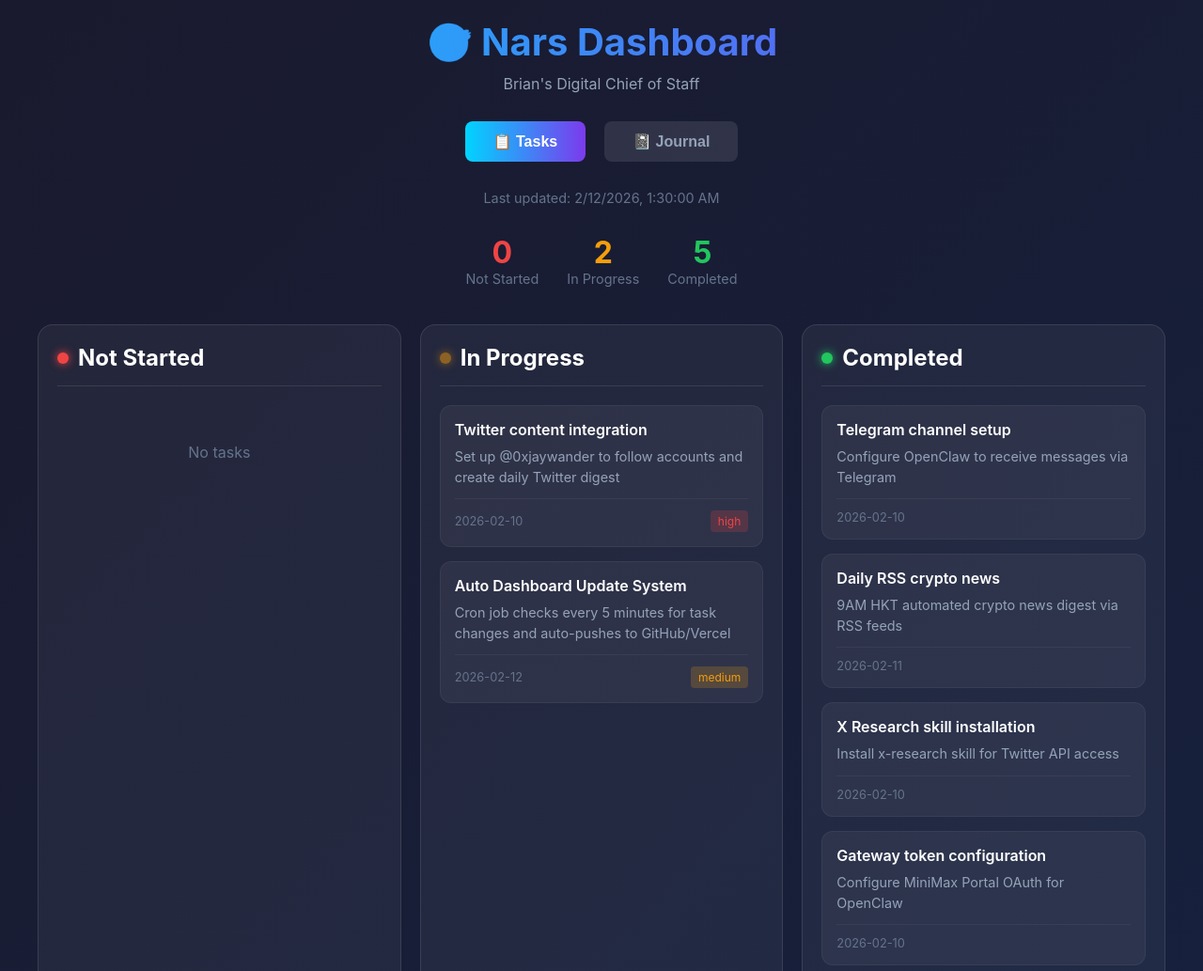
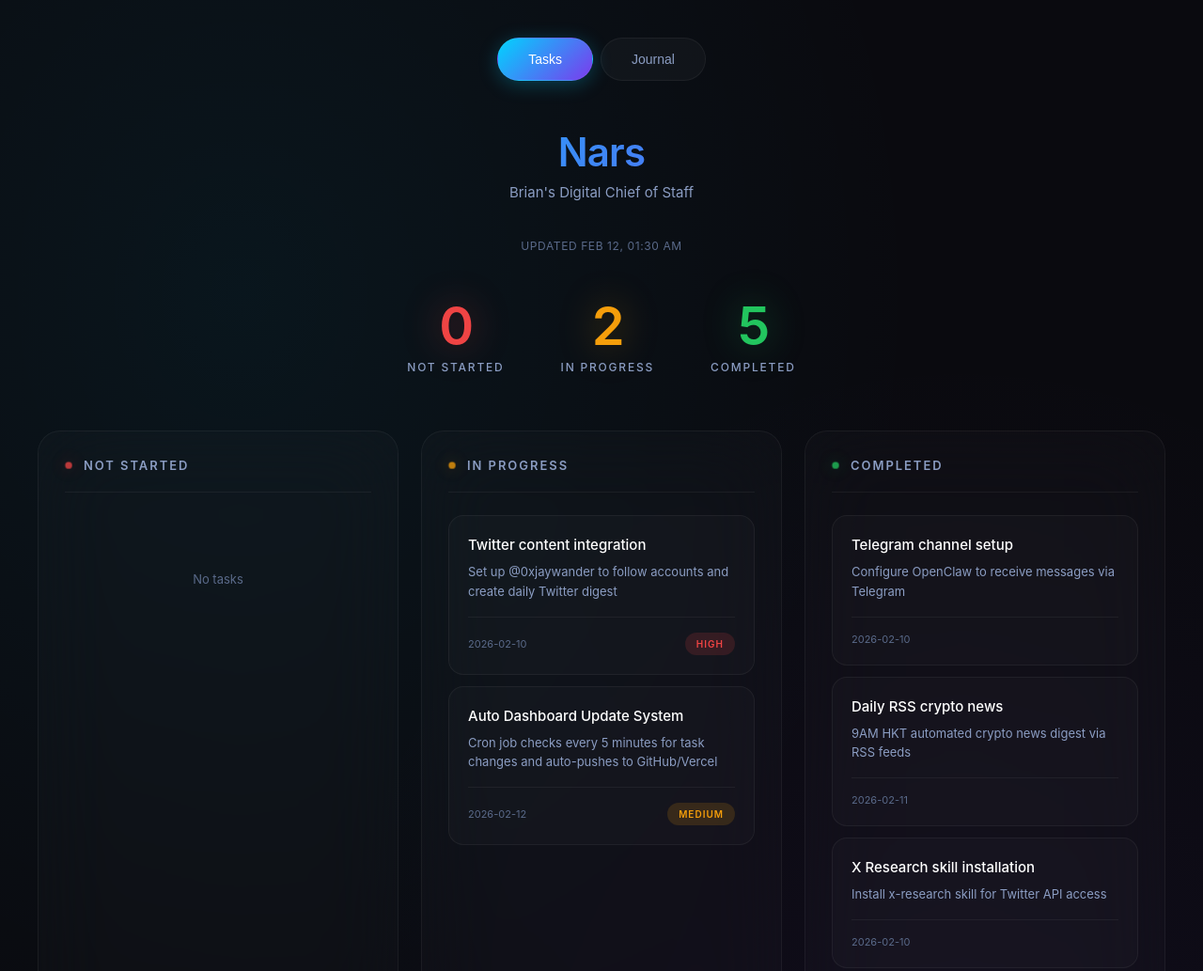
Before and after one commit to 0xjaywander/nars-dashboard, a website: page dashboard.html in a window 1280 px wide. Shown: the top 1033 px of the page at 94% size. Drawn offline with Linux system fonts and the light colour scheme.

Commit message:
Redesign dashboard - Apple/Tesla inspired UI

```diff
--- a/dashboard.html
+++ b/dashboard.html
@@ -11,180 +11,94 @@
             box-sizing: border-box;
         }
 
+        :root {
+            --bg-primary: #0a0a0f;
+            --bg-card: rgba(255, 255, 255, 0.02);
+            --bg-card-hover: rgba(255, 255, 255, 0.05);
+            --accent-gradient: linear-gradient(135deg, #00d4ff 0%, #7c3aed 100%);
+            --text-primary: #ffffff;
+            --text-secondary: #8b9dc3;
+            --text-muted: #5a6a8a;
+            --border-subtle: rgba(255, 255, 255, 0.05);
+        }
+
         body {
-            font-family: -apple-system, BlinkMacSystemFont, 'Segoe UI', Roboto, Oxygen, Ubuntu, sans-serif;
-            background: linear-gradient(135deg, #1a1a2e 0%, #16213e 100%);
+            font-family: -apple-system, BlinkMacSystemFont, 'SF Pro Display', 'Segoe UI', Roboto, sans-serif;
+            background: var(--bg-primary);
+            background-image:
+                radial-gradient(ellipse at 20% 20%, rgba(0, 212, 255, 0.06) 0%, transparent 50%),
+                radial-gradient(ellipse at 80% 80%, rgba(124, 58, 237, 0.06) 0%, transparent 50%);
             min-height: 100vh;
-            color: #fff;
-            padding: 20px;
+            color: var(--text-primary);
+            padding: 40px 20px;
         }
 
         .nav {
             display: flex;
             justify-content: center;
-            gap: 20px;
-            margin-bottom: 30px;
+            gap: 8px;
+            margin-bottom: 50px;
         }
 
         .nav-btn {
-            padding: 12px 30px;
+            padding: 14px 32px;
             border: none;
-            border-radius: 8px;
+            border-radius: 100px;
             cursor: pointer;
-            font-size: 1rem;
-            font-weight: 600;
-            transition: all 0.3s;
-            background: rgba(255, 255, 255, 0.1);
-            color: #94a3b8;
+            font-size: 14px;
+            font-weight: 500;
+            transition: all 0.4s cubic-bezier(0.4, 0, 0.2, 1);
+            background: rgba(255, 255, 255, 0.03);
+            color: var(--text-secondary);
+            border: 1px solid var(--border-subtle);
         }
 
         .nav-btn.active {
-            background: linear-gradient(90deg, #00d4ff, #7c3aed);
-            color: #fff;
+            background: var(--accent-gradient);
+            color: var(--text-primary);
+            box-shadow: 0 4px 20px rgba(0, 212, 255, 0.25);
         }
 
-        .nav-btn:hover {
-            background: rgba(255, 255, 255, 0.2);
+        .nav-btn:hover:not(.active) {
+            background: rgba(255, 255, 255, 0.06);
+            color: var(--text-primary);
         }
 
         .header {
             text-align: center;
-            margin-bottom: 30px;
+            margin-bottom: 40px;
         }
 
         .header h1 {
-            font-size: 2.5rem;
-            margin-bottom: 10px;
-            background: linear-gradient(90deg, #00d4ff, #7c3aed);
+            font-size: 42px;
+            font-weight: 600;
+            letter-spacing: -0.02em;
+            background: var(--accent-gradient);
             -webkit-background-clip: text;
             -webkit-text-fill-color: transparent;
             background-clip: text;
+            margin-bottom: 8px;
         }
 
         .header p {
-            color: #94a3b8;
+            color: var(--text-secondary);
+            font-size: 15px;
         }
 
         .last-updated {
             text-align: center;
-            color: #64748b;
-            font-size: 0.9rem;
-            margin-bottom: 30px;
-        }
-
-        .dashboard {
-            display: grid;
-            grid-template-columns: repeat(auto-fit, minmax(300px, 1fr));
-            gap: 20px;
-            max-width: 1200px;
-            margin: 0 auto;
-        }
-
-        .column {
-            background: rgba(255, 255, 255, 0.05);
-            border-radius: 16px;
-            padding: 20px;
-            border: 1px solid rgba(255, 255, 255, 0.1);
-        }
-
-        .column h2 {
-            display: flex;
-            align-items: center;
-            gap: 10px;
-            margin-bottom: 20px;
-            padding-bottom: 15px;
-            border-bottom: 1px solid rgba(255, 255, 255, 0.1);
-        }
-
-        .status-dot {
-            width: 12px;
-            height: 12px;
-            border-radius: 50%;
-        }
-
-        .not-started .status-dot {
-            background: #ef4444;
-            box-shadow: 0 0 10px #ef4444;
-        }
-
-        .in-progress .status-dot {
-            background: #f59e0b;
-            box-shadow: 0 0 10px #f59e0b;
-            animation: pulse 2s infinite;
-        }
-
-        .completed .status-dot {
-            background: #22c55e;
-            box-shadow: 0 0 10px #22c55e;
-        }
-
-        @keyframes pulse {
-            0%, 100% { opacity: 1; }
-            50% { opacity: 0.5; }
-        }
-
-        .task-card {
-            background: rgba(255, 255, 255, 0.05);
-            border-radius: 12px;
-            padding: 15px;
-            margin-bottom: 15px;
-            border: 1px solid rgba(255, 255, 255, 0.05);
-        }
-
-        .task-title {
-            font-weight: 600;
-            margin-bottom: 8px;
-        }
-
-        .task-description {
-            color: #94a3b8;
-            font-size: 0.9rem;
-            line-height: 1.5;
-        }
-
-        .task-meta {
-            display: flex;
-            justify-content: space-between;
-            align-items: center;
-            margin-top: 12px;
-            padding-top: 12px;
-            border-top: 1px solid rgba(255, 255, 255, 0.05);
-            font-size: 0.8rem;
-            color: #64748b;
-        }
-
-        .priority {
-            padding: 4px 8px;
-            border-radius: 4px;
-            font-size: 0.75rem;
-        }
-
-        .priority.high {
-            background: rgba(239, 68, 68, 0.2);
-            color: #ef4444;
-        }
-
-        .priority.medium {
-            background: rgba(245, 158, 11, 0.2);
-            color: #f59e0b;
-        }
-
-        .priority.low {
-            background: rgba(34, 197, 94, 0.2);
-            color: #22c55e;
-        }
-
-        .empty-state {
-            text-align: center;
-            padding: 40px 20px;
-            color: #64748b;
+            color: var(--text-muted);
+            font-size: 12px;
+            margin-bottom: 50px;
+            letter-spacing: 0.05em;
+            text-transform: uppercase;
         }
 
         .stats {
             display: flex;
             justify-content: center;
-            gap: 30px;
-            margin-bottom: 40px;
+            gap: 60px;
+            margin-bottom: 60px;
         }
 
         .stat {
@@ -192,43 +106,169 @@
         }
 
         .stat-number {
-            font-size: 2rem;
-            font-weight: 700;
+            font-size: 56px;
+            font-weight: 600;
+            letter-spacing: -0.03em;
+            line-height: 1;
+            margin-bottom: 8px;
         }
 
         .stat-label {
-            color: #64748b;
-            font-size: 0.9rem;
+            font-size: 12px;
+            color: var(--text-secondary);
+            text-transform: uppercase;
+            letter-spacing: 0.15em;
+            font-weight: 500;
         }
 
-        .stat.not-started .stat-number { color: #ef4444; }
-        .stat.in-progress .stat-number { color: #f59e0b; }
-        .stat.completed .stat-number { color: #22c55e; }
+        .stat.red .stat-number { color: #ef4444; text-shadow: 0 0 40px rgba(239, 68, 68, 0.4); }
+        .stat.amber .stat-number { color: #f59e0b; text-shadow: 0 0 40px rgba(245, 158, 11, 0.4); }
+        .stat.green .stat-number { color: #22c55e; text-shadow: 0 0 40px rgba(34, 197, 94, 0.4); }
 
-        /* Journal Styles */
+        .dashboard {
+            display: grid;
+            grid-template-columns: repeat(auto-fit, minmax(320px, 1fr));
+            gap: 24px;
+            max-width: 1200px;
+            margin: 0 auto;
+        }
+
+        .column {
+            background: var(--bg-card);
+            border-radius: 24px;
+            padding: 28px;
+            border: 1px solid var(--border-subtle);
+            backdrop-filter: blur(40px);
+            transition: all 0.4s cubic-bezier(0.4, 0, 0.2, 1);
+        }
+
+        .column:hover {
+            background: var(--bg-card-hover);
+            transform: translateY(-2px);
+        }
+
+        .column h2 {
+            display: flex;
+            align-items: center;
+            gap: 12px;
+            font-size: 13px;
+            font-weight: 600;
+            text-transform: uppercase;
+            letter-spacing: 0.15em;
+            color: var(--text-secondary);
+            margin-bottom: 24px;
+            padding-bottom: 20px;
+            border-bottom: 1px solid var(--border-subtle);
+        }
+
+        .status-dot {
+            width: 8px;
+            height: 8px;
+            border-radius: 50%;
+            animation: pulse 3s ease-in-out infinite;
+        }
+
+        .not-started .status-dot { background: #ef4444; box-shadow: 0 0 20px rgba(239, 68, 68, 0.5); }
+        .in-progress .status-dot { background: #f59e0b; box-shadow: 0 0 20px rgba(245, 158, 11, 0.5); }
+        .completed .status-dot { background: #22c55e; box-shadow: 0 0 20px rgba(34, 197, 94, 0.5); }
+
+        @keyframes pulse {
+            0%, 100% { opacity: 1; transform: scale(1); }
+            50% { opacity: 0.7; transform: scale(0.9); }
+        }
+
+        .task-card {
+            background: rgba(255, 255, 255, 0.02);
+            border-radius: 16px;
+            padding: 20px;
+            margin-bottom: 12px;
+            border: 1px solid var(--border-subtle);
+            transition: all 0.3s cubic-bezier(0.4, 0, 0.2, 1);
+        }
+
+        .task-card:hover {
+            background: var(--bg-card-hover);
+            transform: translateX(4px);
+            border-color: rgba(255, 255, 255, 0.1);
+        }
+
+        .task-title {
+            font-size: 15px;
+            font-weight: 500;
+            margin-bottom: 8px;
+            color: var(--text-primary);
+            line-height: 1.4;
+        }
+
+        .task-description {
+            color: var(--text-secondary);
+            font-size: 13px;
+            line-height: 1.6;
+        }
+
+        .task-meta {
+            display: flex;
+            justify-content: space-between;
+            align-items: center;
+            margin-top: 16px;
+            padding-top: 16px;
+            border-top: 1px solid var(--border-subtle);
+            font-size: 11px;
+            color: var(--text-muted);
+        }
+
+        .priority {
+            padding: 6px 12px;
+            border-radius: 100px;
+            font-size: 10px;
+            font-weight: 600;
+            text-transform: uppercase;
+            letter-spacing: 0.1em;
+        }
+
+        .priority.high { background: rgba(239, 68, 68, 0.15); color: #ef4444; }
+        .priority.medium { background: rgba(245, 158, 11, 0.15); color: #f59e0b; }
+        .priority.low { background: rgba(34, 197, 94, 0.15); color: #22c55e; }
+
+        .empty-state {
+            text-align: center;
+            padding: 60px 20px;
+            color: var(--text-muted);
+            font-size: 13px;
+        }
+
         .journal-entry {
-            background: rgba(255, 255, 255, 0.03);
-            border-radius: 16px;
-            padding: 25px;
-            margin-bottom: 25px;
-            border: 1px solid rgba(255, 255, 255, 0.1);
+            background: var(--bg-card);
+            border-radius: 24px;
+            padding: 32px;
+            margin-bottom: 24px;
+            border: 1px solid var(--border-subtle);
+            backdrop-filter: blur(40px);
+            max-width: 800px;
+            margin-left: auto;
+            margin-right: auto;
         }
 
         .journal-date {
-            font-size: 0.9rem;
+            font-size: 12px;
             color: #00d4ff;
-            margin-bottom: 15px;
+            margin-bottom: 20px;
+            font-weight: 500;
+            letter-spacing: 0.1em;
+            text-transform: uppercase;
         }
 
         .journal-section {
-            margin-bottom: 15px;
+            margin-bottom: 20px;
         }
 
         .journal-section-title {
+            font-size: 11px;
             font-weight: 600;
             color: #7c3aed;
-            margin-bottom: 8px;
-            font-size: 0.9rem;
+            margin-bottom: 12px;
+            letter-spacing: 0.15em;
+            text-transform: uppercase;
         }
 
         .journal-section ul {
@@ -237,36 +277,48 @@
         }
 
         .journal-section li {
-            padding: 5px 0;
+            padding: 8px 0;
             padding-left: 20px;
             position: relative;
-            color: #cbd5e1;
-            font-size: 0.9rem;
-            line-height: 1.5;
+            color: var(--text-secondary);
+            font-size: 14px;
+            line-height: 1.6;
         }
 
         .journal-section li::before {
-            content: "•";
+            content: "";
             position: absolute;
             left: 0;
-            color: #64748b;
+            top: 16px;
+            width: 6px;
+            height: 6px;
+            border-radius: 50%;
+            background: var(--accent-gradient);
         }
 
         .feeling {
-            display: inline-block;
-            padding: 8px 16px;
-            background: linear-gradient(90deg, rgba(0, 212, 255, 0.2), rgba(124, 58, 237, 0.2));
-            border-radius: 20px;
-            font-size: 0.9rem;
-            margin-top: 10px;
+            display: inline-flex;
+            align-items: center;
+            gap: 8px;
+            padding: 12px 20px;
+            background: rgba(0, 212, 255, 0.08);
+            border-radius: 100px;
+            font-size: 13px;
+            color: #00d4ff;
+            margin-top: 8px;
+            border: 1px solid rgba(0, 212, 255, 0.2);
         }
 
         footer {
             text-align: center;
-            margin-top: 50px;
+            margin-top: 60px;
             padding: 20px;
-            color: #475569;
-            font-size: 0.8rem;
+        }
+
+        footer p {
+            color: var(--text-muted);
+            font-size: 11px;
+            letter-spacing: 0.1em;
         }
 
         footer a {
@@ -274,36 +326,39 @@
             text-decoration: none;
         }
 
-        .hidden {
-            display: none !important;
+        .hidden { display: none !important; }
+
+        @media (max-width: 768px) {
+            .stats { gap: 30px; }
+            .stat-number { font-size: 40px; }
+            .header h1 { font-size: 32px; }
         }
     </style>
 </head>
 <body>
-    <div class="header">
-        <h1>🎯 Nars Dashboard</h1>
+    <nav class="nav">
+        <button class="nav-btn active" data-page="tasks">Tasks</button>
+        <button class="nav-btn" data-page="journal">Journal</button>
+    </nav>
+
+    <header class="header">
+        <h1>Nars</h1>
         <p>Brian's Digital Chief of Staff</p>
-    </div>
-
-    <nav class="nav">
-        <button class="nav-btn active" onclick="showPage('tasks')">📋 Tasks</button>
-        <button class="nav-btn" onclick="showPage('journal')">📓 Journal</button>
-    </nav>
+    </header>
 
     <div class="last-updated" id="lastUpdated"></div>
 
-    <!-- Tasks Page -->
     <div id="tasksPage">
         <div class="stats">
-            <div class="stat not-started">
+            <div class="stat red">
                 <div class="stat-number" id="countNotStarted">0</div>
                 <div class="stat-label">Not Started</div>
             </div>
-            <div class="stat in-progress">
+            <div class="stat amber">
                 <div class="stat-number" id="countInProgress">0</div>
                 <div class="stat-label">In Progress</div>
             </div>
-            <div class="stat completed">
+            <div class="stat green">
                 <div class="stat-number" id="countCompleted">0</div>
                 <div class="stat-label">Completed</div>
             </div>
@@ -327,29 +382,34 @@
         </div>
     </div>
 
-    <!-- Journal Page -->
     <div id="journalPage" class="hidden">
-        <div style="max-width: 800px; margin: 0 auto;" id="journalEntries"></div>
+        <div id="journalEntries"></div>
     </div>
 
     <footer>
-        <p>Updated automatically by Nars 🐕</p>
-        <p>Data: <a href="tasks.json">tasks.json</a> | <a href="journal.json">journal.json</a></p>
+        <p>Automated by Nars</p>
     </footer>
 
     <script>
-        function showPage(page) {
-            document.getElementById('tasksPage').classList.toggle('hidden', page !== 'tasks');
-            document.getElementById('journalPage').classList.toggle('hidden', page !== 'journal');
-            document.querySelectorAll('.nav-btn').forEach(btn => btn.classList.remove('active'));
-            event.target.classList.add('active');
-        }
+        let currentPage = 'tasks';
+
+        document.querySelectorAll('.nav-btn').forEach(btn => {
+            btn.addEventListener('click', function() {
+                currentPage = this.dataset.page;
+                document.querySelectorAll('.nav-btn').forEach(b => b.classList.remove('active'));
+                this.classList.add('active');
+                document.getElementById('tasksPage').classList.toggle('hidden', currentPage !== 'tasks');
+                document.getElementById('journalPage').classList.toggle('hidden', currentPage !== 'journal');
+            });
+        });
 
         async function loadTasks() {
             try {
                 const response = await fetch('tasks.json');
                 const data = await response.json();
-                document.getElementById('lastUpdated').textContent = 'Last updated: ' + new Date(data.lastUpdated).toLocaleString();
+                document.getElementById('lastUpdated').textContent = 'Updated ' + new Date(data.lastUpdated).toLocaleString('en-US', {
+                    month: 'short', day: 'numeric', hour: '2-digit', minute: '2-digit'
+                });
                 renderTasks(data);
             } catch (error) {
                 console.error('Error loading tasks:', error);
@@ -360,7 +420,6 @@
             document.getElementById('countNotStarted').textContent = data.tasks.notStarted.length;
             document.getElementById('countInProgress').textContent = data.tasks.inProgress.length;
             document.getElementById('countCompleted').textContent = data.tasks.completed.length;
-
             renderTasksList('notStartedTasks', data.tasks.notStarted);
             renderTasksList('inProgressTasks', data.tasks.inProgress);
             renderTasksList('completedTasks', data.tasks.completed);
@@ -398,49 +457,33 @@
             const container = document.getElementById('journalEntries');
             container.innerHTML = data.entries.map(entry => `
                 <div class="journal-entry">
-                    <div class="journal-date">📅 ${entry.date} ${entry.time ? '• ' + entry.time : ''}</div>
-
+                    <div class="journal-date">${entry.date}</div>
+                    ${entry.whatIDid ? `
                     <div class="journal-section">
-                        <div class="journal-section-title">✅ What I Did</div>
-                        <ul>
-                            ${entry.whatIDid.map(item => `<li>${item}</li>`).join('')}
-                        </ul>
-                    </div>
-
+                        <div class="journal-section-title">What I Did</div>
+                        <ul>${entry.whatIDid.map(item => `<li>${item}</li>`).join('')}</ul>
+                    </div>` : ''}
+                    ${entry.keyLearnings ? `
                     <div class="journal-section">
-                        <div class="journal-section-title">💡 Key Learnings</div>
-                        <ul>
-                            ${entry.keyLearnings.map(item => `<li>${item}</li>`).join('')}
-                        </ul>
-                    </div>
-
-                    <div class="journal-section">
-                        <div class="journal-section-title">🤝 Collaboration Improvements</div>
-                        <ul>
-                            ${entry.collaborationImprovements.whatICanDoBetter.map(item => `<li><strong>Me:</strong> ${item}</li>`).join('')}
-                            ${entry.collaborationImprovements.whatBrianCanDoBetter.map(item => `<li><strong>Brian:</strong> ${item}</li>`).join('')}
-                        </ul>
-                    </div>
-
+                        <div class="journal-section-title">Key Learnings</div>
+                        <ul>${entry.keyLearnings.map(item => `<li>${item}</li>`).join('')}</ul>
+                    </div>` : ''}
                     ${entry.howImFeeling ? `
                     <div class="journal-section">
-                        <div class="journal-section-title">💭 How I'm Feeling</div>
+                        <div class="journal-section-title">How I'm Feeling</div>
                         <div class="feeling">${entry.howImFeeling}</div>
-                    </div>
-                    ` : ''}
+                    </div>` : ''}
                 </div>
             `).join('');
         }
 
-        // Load initial data
         loadTasks();
         loadJournal();
 
-        // Refresh every 60 seconds
         setInterval(() => {
             loadTasks();
-            loadJournal();
-        }, 60000);
+            if (currentPage === 'journal') loadJournal();
+        }, 30000);
     </script>
 </body>
 </html>
```
